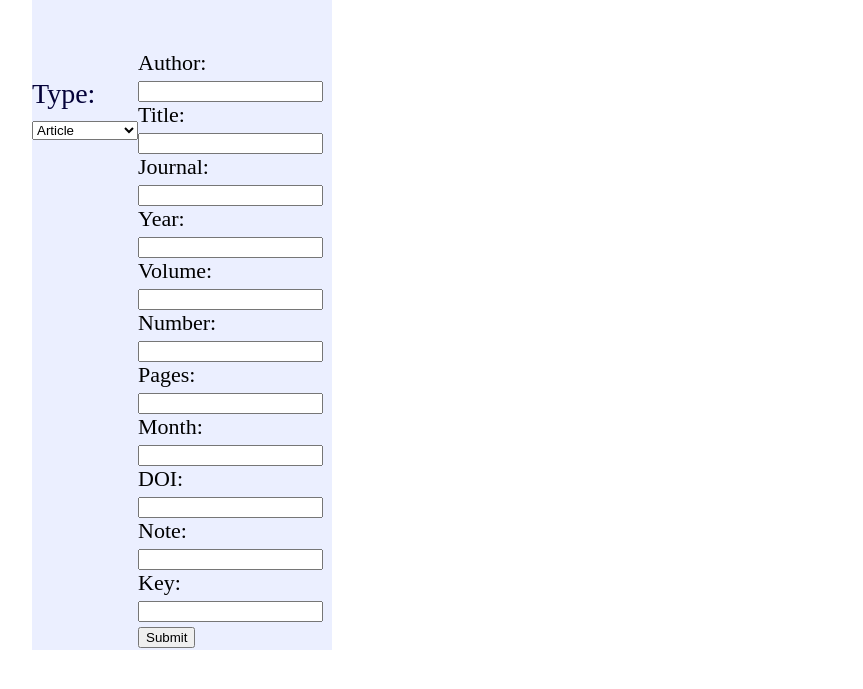
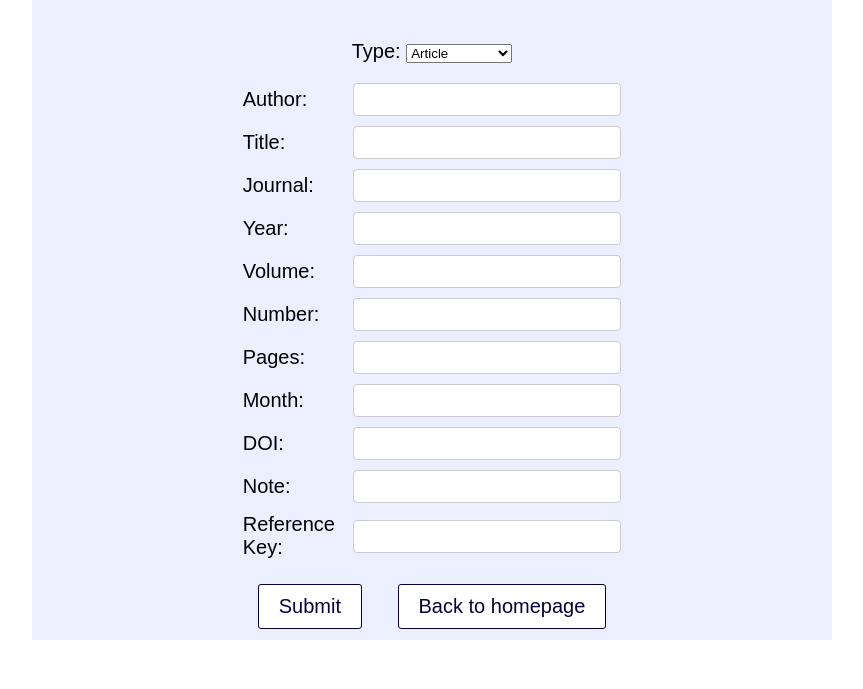
Before and after one commit to Jouchef/ohtu_kandi_viitteet, a Flask app: page /form in a window 1280 px wide. Shown: the top 689 px of the page, without its empty margins (208-1071 px from the left). Run offline with Flask 3, Linux system fonts and the light colour scheme.

Commit message:
Make form and edit similar

```diff
--- a/src/static/edit.css
+++ b/src/static/edit.css
@@ -22,7 +22,6 @@ body {
 
 
 .reference .p {
-
     color: rgb(4, 2, 57);
 }
 
@@ -67,7 +66,6 @@ body {
 }
 
 .beginning p {
-
     font-size: 28px;
     color: rgb(4, 2, 57);
 }
--- a/src/static/form.css
+++ b/src/static/form.css
@@ -5,21 +5,21 @@ body {
     font-size: 22px;
 }
 
-h1 {
-
-    color: rgb(4, 2, 57);
-}
-
 .reference {
-
+    margin:auto;
     position: center;
     padding-top: 50px;
-    width: 300px;
+    max-width: 800px;
     height: 600px;
     background: rgb(235, 239, 255);
     display: flex;
+    flex-direction: column;
+    align-items: center;
     justify-content: left;
+    padding: 20px;
+    font: 20px Arial, sans-serif;
 }
+
 
 .reference .p {
 
@@ -41,10 +41,17 @@ h1 {
     text-align: center;
     width: auto;
     margin-top: 35px;
+    margin: 0 15px;
+    font: 20px Arial, sans-serif;
+}
+.button-container {
+    display: flex;
+    justify-content: space-between;
+    margin-top: 25px;
 }
 
 .linkstyle:hover, .button-like:hover {
-    background-color: rgb(255, 255, 255);
+    background-color: rgb(254, 254, 254);
     animation: glow 1s infinite alternate;
 }
 
@@ -59,13 +66,31 @@ h1 {
     }
 }
 
-p {
+.beginning p {
 
-
+    font-size: 28px;
     color: rgb(4, 2, 57);
-    font-size: 28px;
 }
 
-.extended-height {
-    padding-bottom: 50px;
-  }
+.form-row {
+    display: flex;
+    margin-bottom: 10px;
+    align-items: center;
+}
+
+.form-label {
+    width: 100px;
+    margin-right: 10px;
+}
+
+input[type="text"],
+input[type="number"]
+
+input[type="text"],
+input[type="number"],
+input[type="text"][readonly] {
+    flex: 1;
+    padding: 8px;
+    border: 1px solid #ccc;
+    border-radius: 4px;
+}
--- a/src/templates/edit.html
+++ b/src/templates/edit.html
@@ -6,6 +6,7 @@
     <link rel="stylesheet" href="/static/edit.css">
     <title>Reference app</title>
 </head>
+
 
 <body>
 
--- a/src/templates/form.html
+++ b/src/templates/form.html
@@ -10,7 +10,7 @@
 
 
     <div class="reference">
-        <form action="/change_reference_type" method="POST"id="formContainer">
+        <form action="/change_reference_type" method="POST">
             <p>Type:
                 <select name="menu" onchange="this.form.submit()">
                     <option value="Article" {% if selected_type == 'Article' %}selected{% endif %}>Article</option>
@@ -22,50 +22,162 @@
         <form action="/form" method="POST">
             {% if selected_type == 'Book' %}
                 <input type="hidden" name="type" value="Book">
-                Author: <input type="text" name="author" required>
-                Title: <input type="text" name="title" required>
-                Year: <input type="number" name="year" required>
-                Volume: <input type="text" name="volume">
-                Series: <input type="text" name="series">
-                Address: <input type="text" name="address">
-                Edition: <input type="text" name="edition">
-                Month: <input type="text" name="month">
-                Note: <input type="text" name="note">
-                Key: <input type="text" name="key">
-                URL: <input type="text" name="url">
+                <div class="form-row">
+                    <label for="author" class="form-label">Author:</label>
+                    <input type="text" id="author" name="author" required>
+                </div>
+                <div class="form-row">
+                    <label for="title" class="form-label">Title:</label>
+                    <input type="text" id="title" name="title" required>
+                </div>
+                <div class="form-row">
+                    <label for="year" class="form-label">Year:</label>
+                    <input type="number" id="year" name="year" required>
+                </div>
+                <div class="form-row">
+                    <label for="volume" class="form-label">Volume:</label>
+                    <input type="text" id="volume" name="volume">
+                </div>
+                <div class="form-row">
+                    <label for="series" class="form-label">Series:</label>
+                    <input type="text" id="series" name="series">
+                </div>
+                <div class="form-row">
+                    <label for="address" class="form-label">Address:</label>
+                    <input type="text" id="address" name="address">
+                </div>
+                <div class="form-row">
+                    <label for="edition" class="form-label">Edition:</label>
+                    <input type="text" id="edition" name="edition">
+                </div>
+                <div class="form-row">
+                    <label for="month" class="form-label">Month:</label>
+                    <input type="text" id="month" name="month">
+                </div>
+                <div class="form-row">
+                    <label for="note" class="form-label">Note:</label>
+                    <input type="text" id="note" name="note">
+                </div>
+                <div class="form-row">
+                    <label for="key" class="form-label">Reference Key:</label>
+                    <input type="text" id="key" name="key">
+                </div>
+                <div class="form-row">
+                    <label for="url" class="form-label">URL:</label>
+                    <input type="text" id="url" name="url">
+                </div>
+
             {% elif selected_type == 'Inproceedings' %}
                 <input type="hidden" name="type" value="Inproceedings">
-                Author: <input type="text" name="author" required>
-                Title: <input type="text" name="title" required>
-                Booktitle: <input type="text" name="booktitle" required>
-                Year: <input type="number" name="year" required>
-                Editor: <input type="text" name="editor">
-                Volume: <input type="text" name="volume">
-                Series: <input type="text" name="series">
-                Pages: <input type="text" name="pages">
-                Address: <input type="text" name="address">
-                Month: <input type="text" name="month">
-                Organization: <input type="text" name="organization">
-                Publisher: <input type="text" name="publisher">
-                Note: <input type="text" name="note">
-                Key: <input type="text" name="key">
+                <div class="form-row">
+                    <label for="author" class="form-label">Author:</label>
+                    <input type="text" id="author" name="author" required>
+                </div>
+                <div class="form-row">
+                    <label for="title" class="form-label">Title:</label>
+                    <input type="text" id="title" name="title" required>
+                </div>
+                <div class="form-row">
+                    <label for="year" class="form-label">Year:</label>
+                    <input type="number" id="year" name="year" required>
+                </div>
+                <div class="form-row">
+                    <label for="booktitle" class="form-label">Booktitle:</label>
+                    <input type="text" id="booktitle" name="booktitle" required>
+                </div>
+                <div class="form-row">
+                    <label for="editor" class="form-label">Editor:</label>
+                    <input type="text" id="editor" name="editor">
+                </div>
+                <div class="form-row">
+                    <label for="volume" class="form-label">Volume:</label>
+                    <input type="text" id="volume" name="volume">
+                </div>
+                <div class="form-row">
+                    <label for="series" class="form-label">Series:</label>
+                    <input type="text" id="series" name="series">
+                </div>
+                <div class="form-row">
+                    <label for="pages" class="form-label">Pages:</label>
+                    <input type="text" id="pages" name="pages">
+                </div>
+                <div class="form-row">
+                    <label for="address" class="form-label">Address:</label>
+                    <input type="text" id="address" name="address">
+                </div>
+                <div class="form-row">
+                    <label for="month" class="form-label">Month:</label>
+                    <input type="text" id="month" name="month">
+                </div>
+                <div class="form-row">
+                    <label for="organization" class="form-label">Organization:</label>
+                    <input type="text" id="organization" name="organization">
+                </div>
+                <div class="form-row">
+                    <label for="publisher" class="form-label">Publisher:</label>
+                    <input type="text" id="publisher" name="publisher">
+                </div>
+                <div class="form-row">
+                    <label for="note" class="form-label">Note:</label>
+                    <input type="text" id="note" name="note">
+                </div>
+                <div class="form-row">
+                    <label for="key" class="form-label">Reference Key:</label>
+                    <input type="text" id="key" name="key">
+            </div>
             {% else %}
                 <input type="hidden" name="type" value="Article">
-                Author: <input type="text" name="author" required>
-                Title: <input type="text" name="title" required>
-                Journal: <input type="text" name="journal" required>
-                Year: <input type="number" name="year" required>
-                Volume: <input type="text" name="volume" required>
-                Number: <input type="text" name="number" >
-                Pages: <input type="text" name="pages" >
-                Month: <input type="text" name="month">
-                DOI: <input type="text" name="doi" >
-                Note: <input type="text" name="note">
-                Key: <input type="text" name="key">
+                <div class="form-row">
+                    <label for="author" class="form-label">Author:</label>
+                    <input type="text" id="author" name="author" required>
+                </div>
+                <div class="form-row">
+                    <label for="title" class="form-label">Title:</label>
+                    <input type="text" id="title" name="title" required>
+                </div>
+                <div class="form-row">
+                    <label for="journal" class="form-label">Journal:</label>
+                    <input type="text" id="journal" name="journal" required>
+                </div>
+                <div class="form-row">
+                    <label for="year" class="form-label">Year:</label>
+                    <input type="number" id="year" name="year" required>
+                </div>
+                <div class="form-row">
+                    <label for="volume" class="form-label">Volume:</label>
+                    <input type="text" id="volume" name="volume">
+                </div>
+                <div class="form-row">
+                    <label for="number" class="form-label">Number:</label>
+                    <input type="text" id="number" name="number">
+                </div>
+                <div class="form-row">
+                    <label for="pages" class="form-label">Pages:</label>
+                    <input type="text" id="pages" name="pages">
+                </div>
+                <div class="form-row">
+                    <label for="month" class="form-label">Month:</label>
+                    <input type="text" id="month" name="month">
+                </div>
+                <div class="form-row">
+                    <label for="doi" class="form-label">DOI:</label>
+                    <input type="text" id="doi" name="doi">
+                </div>
+                <div class="form-row">
+                    <label for="note" class="form-label">Note:</label>
+                    <input type="text" id="note" name="note">
+                </div>
+                <div class="form-row">
+                    <label for="key" class="form-label">Reference Key:</label>
+                    <input type="text" id="key" name="key">
+                </div>
 
             {% endif %}
+        <div class="button-container"></div>
+            <input type="submit" name="submit_button" value="Submit" class="button-like">
+            <a href="/" class="button-like">Back to homepage</a>
+        </div>
 
-            <input type="submit" value="Submit">
         </form>
 
     </div>
```
